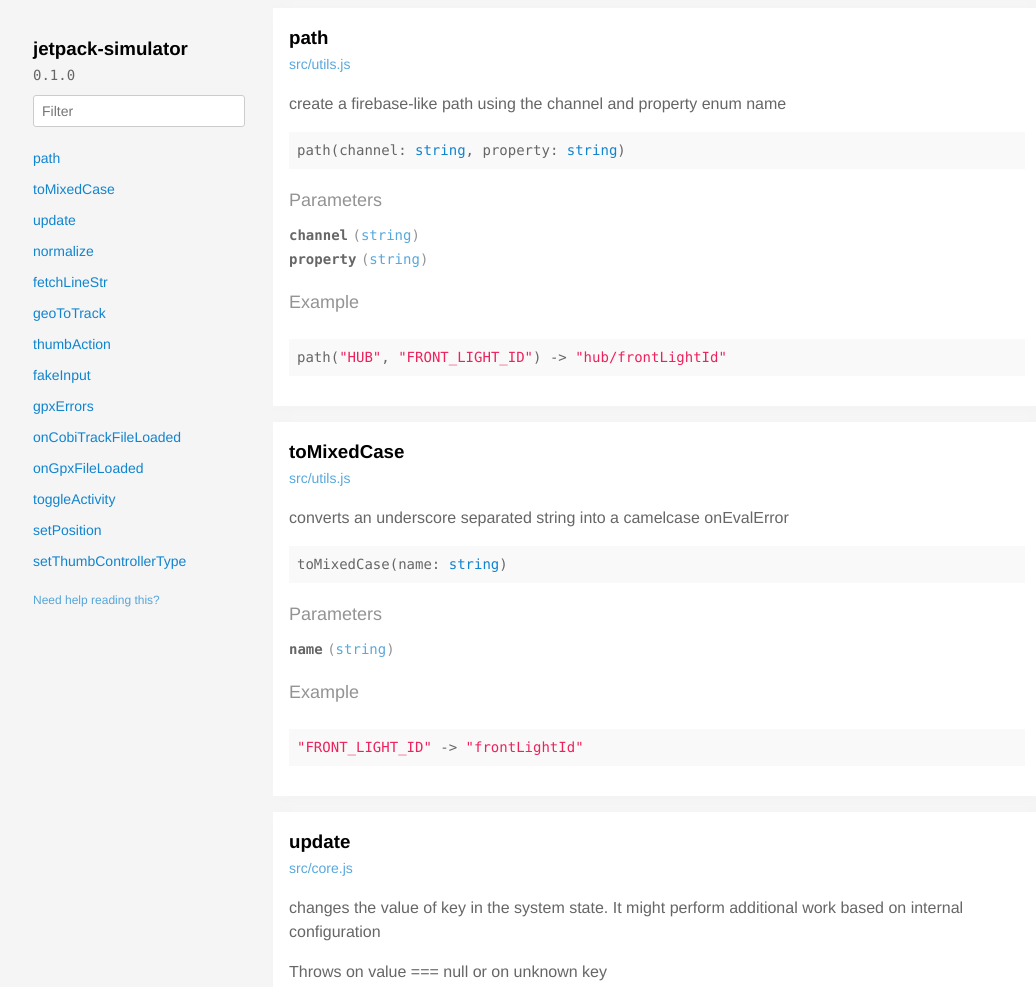
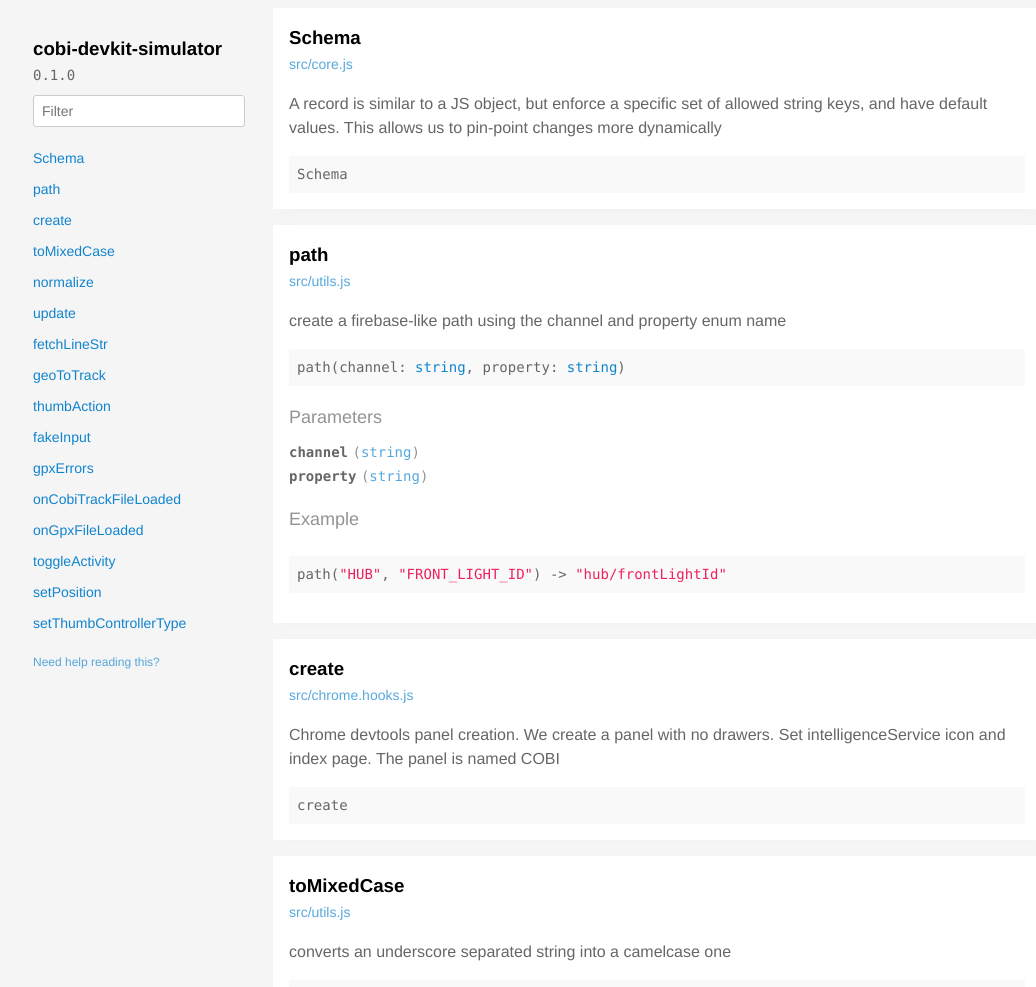
Before and after one commit to cobi-bike/DevKit-Simulator, a browser extension: page docs/index.html in a window 1280 px wide. Shown: the top 987 px of the page, without its empty margins (111-1147 px from the left). Drawn offline with Linux system fonts and the light colour scheme.

Commit message:
docs updated

```diff
--- a/docs/index.html
+++ b/docs/index.html
@@ -2,7 +2,7 @@
 <html>
 <head>
   <meta charset='utf-8' />
-  <title>jetpack-simulator 0.1.0 | Documentation</title>
+  <title>cobi-devkit-simulator 0.1.0 | Documentation</title>
   <meta name='viewport' content='width=device-width,initial-scale=1'>
   <link href='assets/bass.css' type='text/css' rel='stylesheet' />
   <link href='assets/style.css' type='text/css' rel='stylesheet' />
@@ -13,7 +13,7 @@
     <div class='clearfix md-mxn2'>
       <div class='fixed xs-hide fix-3 overflow-auto max-height-100'>
         <div class='py1 px2'>
-          <h3 class='mb0 no-anchor'>jetpack-simulator</h3>
+          <h3 class='mb0 no-anchor'>cobi-devkit-simulator</h3>
           <div class='mb1'><code>0.1.0</code></div>
           <input
             placeholder='Filter'
@@ -25,9 +25,29 @@
 
 
                 <li><a
+                  href='#schema'
+                  class="">
+                  Schema
+
+                </a>
+
+                </li>
+
+
+                <li><a
                   href='#path'
                   class="">
                   path
+
+                </a>
+
+                </li>
+
+
+                <li><a
+                  href='#create'
+                  class="">
+                  create
 
                 </a>
 
@@ -45,9 +65,9 @@
 
 
                 <li><a
-                  href='#update'
+                  href='#normalize'
                   class="">
-                  update
+                  normalize
 
                 </a>
 
@@ -55,9 +75,9 @@
 
 
                 <li><a
-                  href='#normalize'
+                  href='#update'
                   class="">
-                  normalize
+                  update
 
                 </a>
 
@@ -178,12 +198,65 @@
 
   <div class='clearfix'>
 
+    <h3 class='fl m0' id='schema'>
+      Schema
+    </h3>
+
+
+      <a class='fr fill-darken0 round round pad1x quiet h5' href='https://github.com/cobi-bike/jetpack-simulator/blob/b9bc739545da0daa0224179fbd51e784e27d86a2/src/core.js#L10-L24'>
+      <span>src/core.js</span>
+      </a>
+
+  </div>
+
+
+  <p>A record is similar to a JS object, but enforce a specific set of allowed
+string keys, and have default values. This allows us to pin-point changes
+more dynamically</p>
+
+
+  <div class='pre p1 fill-light mt0'>Schema</div>
+
+
+
+
+
+
+
+
+
+
+
+
+
+
+
+
+
+
+
+
+
+
+
+
+
+</section>
+
+
+
+
+            <section class='p2 mb2 clearfix bg-white minishadow'>
+
+
+  <div class='clearfix'>
+
     <h3 class='fl m0' id='path'>
       path
     </h3>
 
 
-      <a class='fr fill-darken0 round round pad1x quiet h5' href='https://github.com/cobi-bike/jetpack-simulator/blob/67fafcff07dad4c87e2aae05ab459dd71fb84f2f/src/utils.js#L12-L17'>
+      <a class='fr fill-darken0 round round pad1x quiet h5' href='https://github.com/cobi-bike/jetpack-simulator/blob/b9bc739545da0daa0224179fbd51e784e27d86a2/src/utils.js#L12-L17'>
       <span>src/utils.js</span>
       </a>
 
@@ -256,19 +329,71 @@
 
   <div class='clearfix'>
 
+    <h3 class='fl m0' id='create'>
+      create
+    </h3>
+
+
+      <a class='fr fill-darken0 round round pad1x quiet h5' href='https://github.com/cobi-bike/jetpack-simulator/blob/b9bc739545da0daa0224179fbd51e784e27d86a2/src/chrome.hooks.js#L21-L68'>
+      <span>src/chrome.hooks.js</span>
+      </a>
+
+  </div>
+
+
+  <p>Chrome devtools panel creation. We create a panel with no drawers. Set intelligenceService
+icon and index page. The panel is named COBI</p>
+
+
+  <div class='pre p1 fill-light mt0'>create</div>
+
+
+
+
+
+
+
+
+
+
+
+
+
+
+
+
+
+
+
+
+
+
+
+
+
+</section>
+
+
+
+
+            <section class='p2 mb2 clearfix bg-white minishadow'>
+
+
+  <div class='clearfix'>
+
     <h3 class='fl m0' id='tomixedcase'>
       toMixedCase
     </h3>
 
 
-      <a class='fr fill-darken0 round round pad1x quiet h5' href='https://github.com/cobi-bike/jetpack-simulator/blob/67fafcff07dad4c87e2aae05ab459dd71fb84f2f/src/utils.js#L23-L27'>
+      <a class='fr fill-darken0 round round pad1x quiet h5' href='https://github.com/cobi-bike/jetpack-simulator/blob/b9bc739545da0daa0224179fbd51e784e27d86a2/src/utils.js#L23-L27'>
       <span>src/utils.js</span>
       </a>
 
   </div>
 
 
-  <p>converts an underscore separated string into a camelcase onEvalError</p>
+  <p>converts an underscore separated string into a camelcase one</p>
 
 
   <div class='pre p1 fill-light mt0'>toMixedCase(name: <a href="https://developer.mozilla.org/en-US/docs/Web/JavaScript/Reference/Global_Objects/String">string</a>)</div>
@@ -326,12 +451,77 @@
 
   <div class='clearfix'>
 
+    <h3 class='fl m0' id='normalize'>
+      normalize
+    </h3>
+
+
+      <a class='fr fill-darken0 round round pad1x quiet h5' href='https://github.com/cobi-bike/jetpack-simulator/blob/b9bc739545da0daa0224179fbd51e784e27d86a2/src/utils.js#L33-L36'>
+      <span>src/utils.js</span>
+      </a>
+
+  </div>
+
+
+  <p>converts a log of COBI Bus events from their absolute epoch value
+to a relative one with the lowest epoch as base.</p>
+
+
+  <div class='pre p1 fill-light mt0'>normalize(cobiTrack: List&#x3C;[<a href="https://developer.mozilla.org/en-US/docs/Web/JavaScript/Reference/Global_Objects/Number">number</a>, <a href="https://developer.mozilla.org/en-US/docs/Web/JavaScript/Reference/Global_Objects/Map">Map</a>&#x3C;<a href="https://developer.mozilla.org/en-US/docs/Web/JavaScript/Reference/Global_Objects/String">string</a>, any>]>)</div>
+
+
+
+
+
+
+
+
+
+
+
+    <div class='py1 quiet mt1 prose-big'>Parameters</div>
+    <div class='prose'>
+
+        <div class='space-bottom0'>
+          <div>
+            <span class='code bold'>cobiTrack</span> <code class='quiet'>(List&#x3C;[<a href="https://developer.mozilla.org/en-US/docs/Web/JavaScript/Reference/Global_Objects/Number">number</a>, <a href="https://developer.mozilla.org/en-US/docs/Web/JavaScript/Reference/Global_Objects/Map">Map</a>&#x3C;<a href="https://developer.mozilla.org/en-US/docs/Web/JavaScript/Reference/Global_Objects/String">string</a>, any>]>)</code>
+
+          </div>
+
+        </div>
+
+    </div>
+
+
+
+
+
+
+
+
+
+
+
+
+
+
+
+</section>
+
+
+
+
+            <section class='p2 mb2 clearfix bg-white minishadow'>
+
+
+  <div class='clearfix'>
+
     <h3 class='fl m0' id='update'>
       update
     </h3>
 
 
-      <a class='fr fill-darken0 round round pad1x quiet h5' href='https://github.com/cobi-bike/jetpack-simulator/blob/67fafcff07dad4c87e2aae05ab459dd71fb84f2f/src/core.js#L31-L43'>
+      <a class='fr fill-darken0 round round pad1x quiet h5' href='https://github.com/cobi-bike/jetpack-simulator/blob/b9bc739545da0daa0224179fbd51e784e27d86a2/src/core.js#L34-L46'>
       <span>src/core.js</span>
       </a>
 
@@ -340,7 +530,7 @@
 
   <p>changes the value of key in the system state.
 It might perform additional work based on internal configuration</p>
-<p>Throws on value === null or on unknown key</p>
+<p>Throws on <code>value === null</code> and on unknown key</p>
 
 
   <div class='pre p1 fill-light mt0'>update(key: <a href="https://developer.mozilla.org/en-US/docs/Web/JavaScript/Reference/Global_Objects/String">string</a>, value: any)</div>
@@ -400,77 +590,12 @@ It might perform additional work based on internal configuration</p>
 
   <div class='clearfix'>
 
-    <h3 class='fl m0' id='normalize'>
-      normalize
-    </h3>
-
-
-      <a class='fr fill-darken0 round round pad1x quiet h5' href='https://github.com/cobi-bike/jetpack-simulator/blob/67fafcff07dad4c87e2aae05ab459dd71fb84f2f/src/utils.js#L33-L36'>
-      <span>src/utils.js</span>
-      </a>
-
-  </div>
-
-
-  <p>converts a log of COBI Bus events from their absolute epoch value
-to a relative one with the lowest epoch as base.</p>
-
-
-  <div class='pre p1 fill-light mt0'>normalize(cobiTrack: List&#x3C;[<a href="https://developer.mozilla.org/en-US/docs/Web/JavaScript/Reference/Global_Objects/Number">number</a>, <a href="https://developer.mozilla.org/en-US/docs/Web/JavaScript/Reference/Global_Objects/Map">Map</a>&#x3C;<a href="https://developer.mozilla.org/en-US/docs/Web/JavaScript/Reference/Global_Objects/String">string</a>, any>]>)</div>
-
-
-
-
-
-
-
-
-
-
-
-    <div class='py1 quiet mt1 prose-big'>Parameters</div>
-    <div class='prose'>
-
-        <div class='space-bottom0'>
-          <div>
-            <span class='code bold'>cobiTrack</span> <code class='quiet'>(List&#x3C;[<a href="https://developer.mozilla.org/en-US/docs/Web/JavaScript/Reference/Global_Objects/Number">number</a>, <a href="https://developer.mozilla.org/en-US/docs/Web/JavaScript/Reference/Global_Objects/Map">Map</a>&#x3C;<a href="https://developer.mozilla.org/en-US/docs/Web/JavaScript/Reference/Global_Objects/String">string</a>, any>]>)</code>
-
-          </div>
-
-        </div>
-
-    </div>
-
-
-
-
-
-
-
-
-
-
-
-
-
-
-
-</section>
-
-
-
-
-            <section class='p2 mb2 clearfix bg-white minishadow'>
-
-
-  <div class='clearfix'>
-
     <h3 class='fl m0' id='fetchlinestr'>
       fetchLineStr
     </h3>
 
 
-      <a class='fr fill-darken0 round round pad1x quiet h5' href='https://github.com/cobi-bike/jetpack-simulator/blob/67fafcff07dad4c87e2aae05ab459dd71fb84f2f/src/utils.js#L42-L49'>
+      <a class='fr fill-darken0 round round pad1x quiet h5' href='https://github.com/cobi-bike/jetpack-simulator/blob/b9bc739545da0daa0224179fbd51e784e27d86a2/src/utils.js#L42-L49'>
       <span>src/utils.js</span>
       </a>
 
@@ -540,7 +665,7 @@ also contains timestampts (coordTimes)</p>
     </h3>
 
 
-      <a class='fr fill-darken0 round round pad1x quiet h5' href='https://github.com/cobi-bike/jetpack-simulator/blob/67fafcff07dad4c87e2aae05ab459dd71fb84f2f/src/utils.js#L54-L64'>
+      <a class='fr fill-darken0 round round pad1x quiet h5' href='https://github.com/cobi-bike/jetpack-simulator/blob/b9bc739545da0daa0224179fbd51e784e27d86a2/src/utils.js#L54-L64'>
       <span>src/utils.js</span>
       </a>
 
@@ -604,7 +729,7 @@ also contains timestampts (coordTimes)</p>
     </h3>
 
 
-      <a class='fr fill-darken0 round round pad1x quiet h5' href='https://github.com/cobi-bike/jetpack-simulator/blob/67fafcff07dad4c87e2aae05ab459dd71fb84f2f/src/chrome.hooks.js#L69-L73'>
+      <a class='fr fill-darken0 round round pad1x quiet h5' href='https://github.com/cobi-bike/jetpack-simulator/blob/b9bc739545da0daa0224179fbd51e784e27d86a2/src/chrome.hooks.js#L73-L77'>
       <span>src/chrome.hooks.js</span>
       </a>
 
@@ -668,7 +793,7 @@ also contains timestampts (coordTimes)</p>
     </h3>
 
 
-      <a class='fr fill-darken0 round round pad1x quiet h5' href='https://github.com/cobi-bike/jetpack-simulator/blob/67fafcff07dad4c87e2aae05ab459dd71fb84f2f/src/chrome.hooks.js#L78-L91'>
+      <a class='fr fill-darken0 round round pad1x quiet h5' href='https://github.com/cobi-bike/jetpack-simulator/blob/b9bc739545da0daa0224179fbd51e784e27d86a2/src/chrome.hooks.js#L82-L95'>
       <span>src/chrome.hooks.js</span>
       </a>
 
@@ -732,7 +857,7 @@ also contains timestampts (coordTimes)</p>
     </h3>
 
 
-      <a class='fr fill-darken0 round round pad1x quiet h5' href='https://github.com/cobi-bike/jetpack-simulator/blob/67fafcff07dad4c87e2aae05ab459dd71fb84f2f/src/utils.js#L85-L94'>
+      <a class='fr fill-darken0 round round pad1x quiet h5' href='https://github.com/cobi-bike/jetpack-simulator/blob/b9bc739545da0daa0224179fbd51e784e27d86a2/src/utils.js#L85-L94'>
       <span>src/utils.js</span>
       </a>
 
@@ -797,7 +922,7 @@ FIXME: see issue #2</p>
     </h3>
 
 
-      <a class='fr fill-darken0 round round pad1x quiet h5' href='https://github.com/cobi-bike/jetpack-simulator/blob/67fafcff07dad4c87e2aae05ab459dd71fb84f2f/src/chrome.hooks.js#L96-L103'>
+      <a class='fr fill-darken0 round round pad1x quiet h5' href='https://github.com/cobi-bike/jetpack-simulator/blob/b9bc739545da0daa0224179fbd51e784e27d86a2/src/chrome.hooks.js#L101-L108'>
       <span>src/chrome.hooks.js</span>
       </a>
 
@@ -861,7 +986,7 @@ FIXME: see issue #2</p>
     </h3>
 
 
-      <a class='fr fill-darken0 round round pad1x quiet h5' href='https://github.com/cobi-bike/jetpack-simulator/blob/67fafcff07dad4c87e2aae05ab459dd71fb84f2f/src/chrome.hooks.js#L108-L132'>
+      <a class='fr fill-darken0 round round pad1x quiet h5' href='https://github.com/cobi-bike/jetpack-simulator/blob/b9bc739545da0daa0224179fbd51e784e27d86a2/src/chrome.hooks.js#L113-L137'>
       <span>src/chrome.hooks.js</span>
       </a>
 
@@ -925,7 +1050,7 @@ FIXME: see issue #2</p>
     </h3>
 
 
-      <a class='fr fill-darken0 round round pad1x quiet h5' href='https://github.com/cobi-bike/jetpack-simulator/blob/67fafcff07dad4c87e2aae05ab459dd71fb84f2f/src/chrome.hooks.js#L137-L141'>
+      <a class='fr fill-darken0 round round pad1x quiet h5' href='https://github.com/cobi-bike/jetpack-simulator/blob/b9bc739545da0daa0224179fbd51e784e27d86a2/src/chrome.hooks.js#L142-L146'>
       <span>src/chrome.hooks.js</span>
       </a>
 
@@ -989,7 +1114,7 @@ FIXME: see issue #2</p>
     </h3>
 
 
-      <a class='fr fill-darken0 round round pad1x quiet h5' href='https://github.com/cobi-bike/jetpack-simulator/blob/67fafcff07dad4c87e2aae05ab459dd71fb84f2f/src/chrome.hooks.js#L146-L160'>
+      <a class='fr fill-darken0 round round pad1x quiet h5' href='https://github.com/cobi-bike/jetpack-simulator/blob/b9bc739545da0daa0224179fbd51e784e27d86a2/src/chrome.hooks.js#L151-L165'>
       <span>src/chrome.hooks.js</span>
       </a>
 
@@ -1061,7 +1186,7 @@ FIXME: see issue #2</p>
     </h3>
 
 
-      <a class='fr fill-darken0 round round pad1x quiet h5' href='https://github.com/cobi-bike/jetpack-simulator/blob/67fafcff07dad4c87e2aae05ab459dd71fb84f2f/src/chrome.hooks.js#L165-L170'>
+      <a class='fr fill-darken0 round round pad1x quiet h5' href='https://github.com/cobi-bike/jetpack-simulator/blob/b9bc739545da0daa0224179fbd51e784e27d86a2/src/chrome.hooks.js#L170-L175'>
       <span>src/chrome.hooks.js</span>
       </a>
 
```
